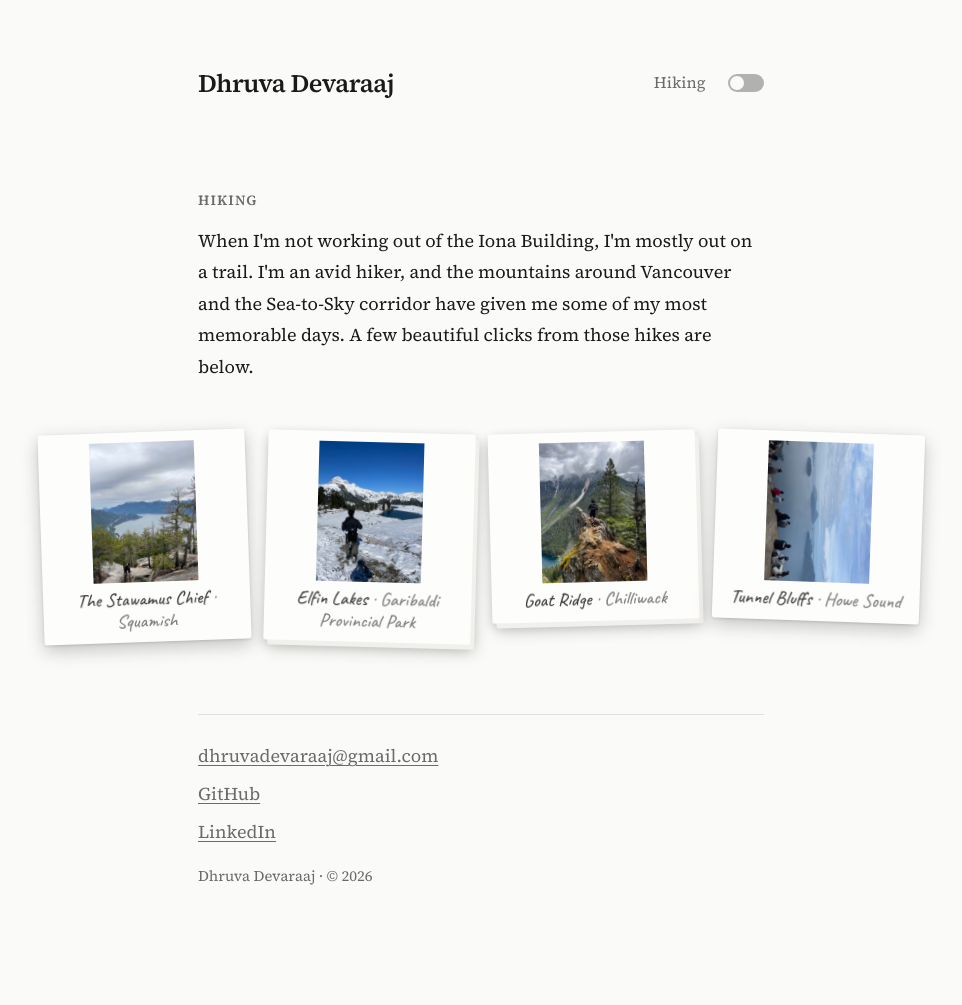
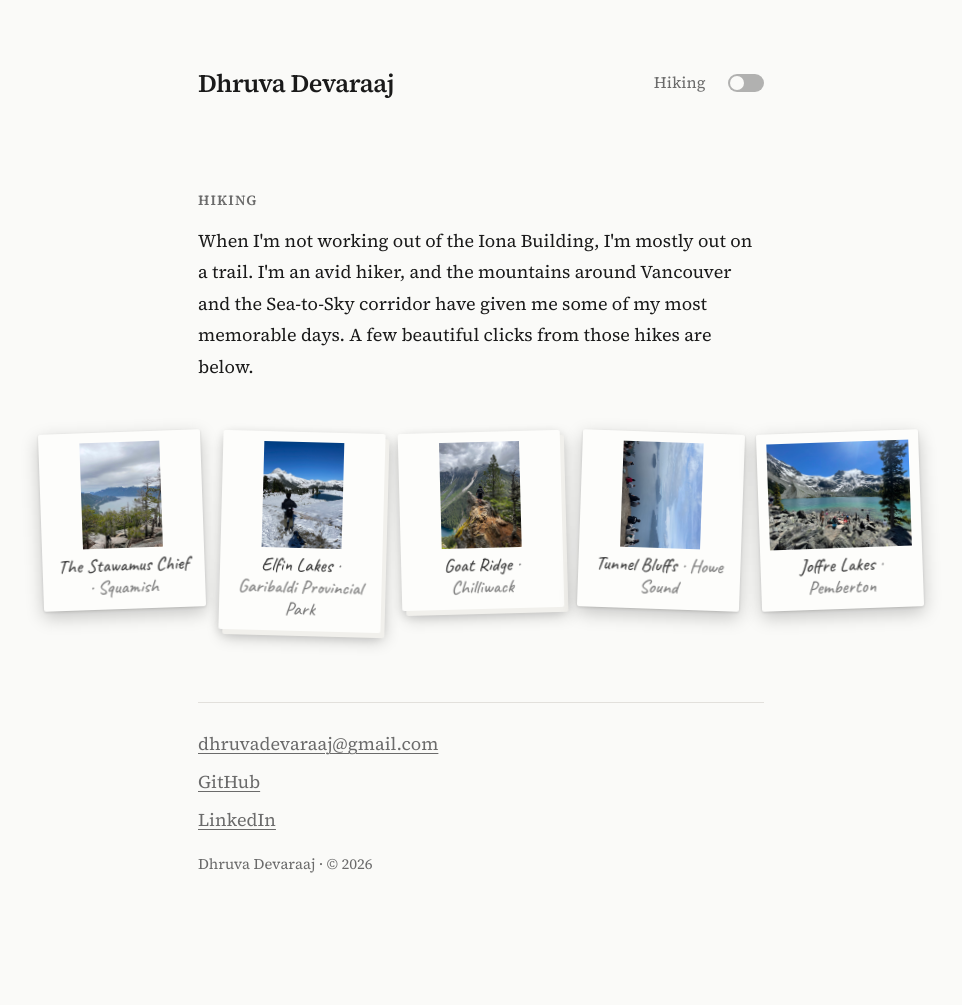
Before and after one commit to dhruva36/dhruva36.github.io, a Jekyll site: the page built from hiking.html, in a window 1280 px wide. Shown: the whole page, without its empty margins (159-1121 px from the left). Built offline with Jekyll 4.4.1, drawn with Linux system fonts in a browser that asks for light colours.

Commit message:
Add Joffre Lakes photo; trim bio line

```diff
--- a/hiking.html
+++ b/hiking.html
@@ -23,6 +23,10 @@
     location: Howe Sound
     photos:
       - /images/tunnelBluffs.jpeg
+  - name: Joffre Lakes
+    location: Pemberton
+    photos:
+      - /images/joffree.jpeg
 ---
 
 <article>
```
Also changed, not shown: index.md (+1 -1 lines), images/joffree.jpeg (added).
